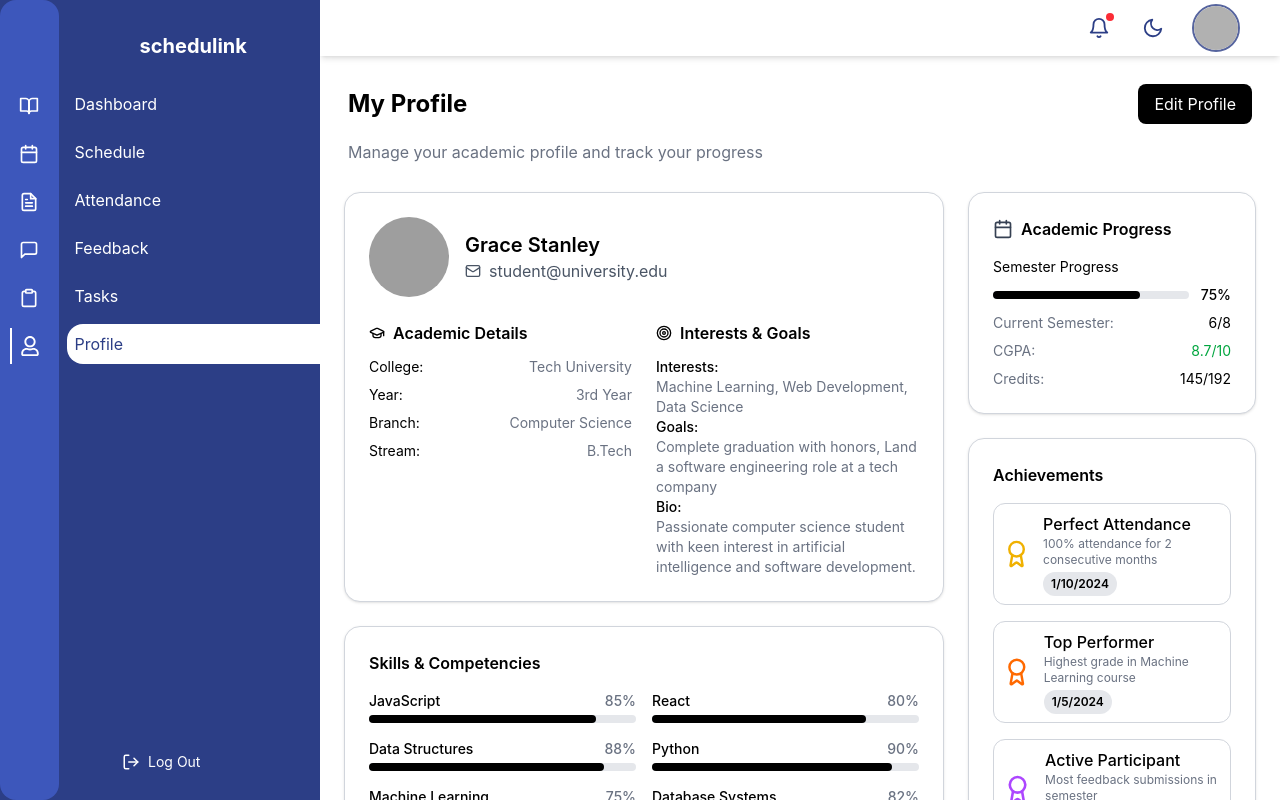
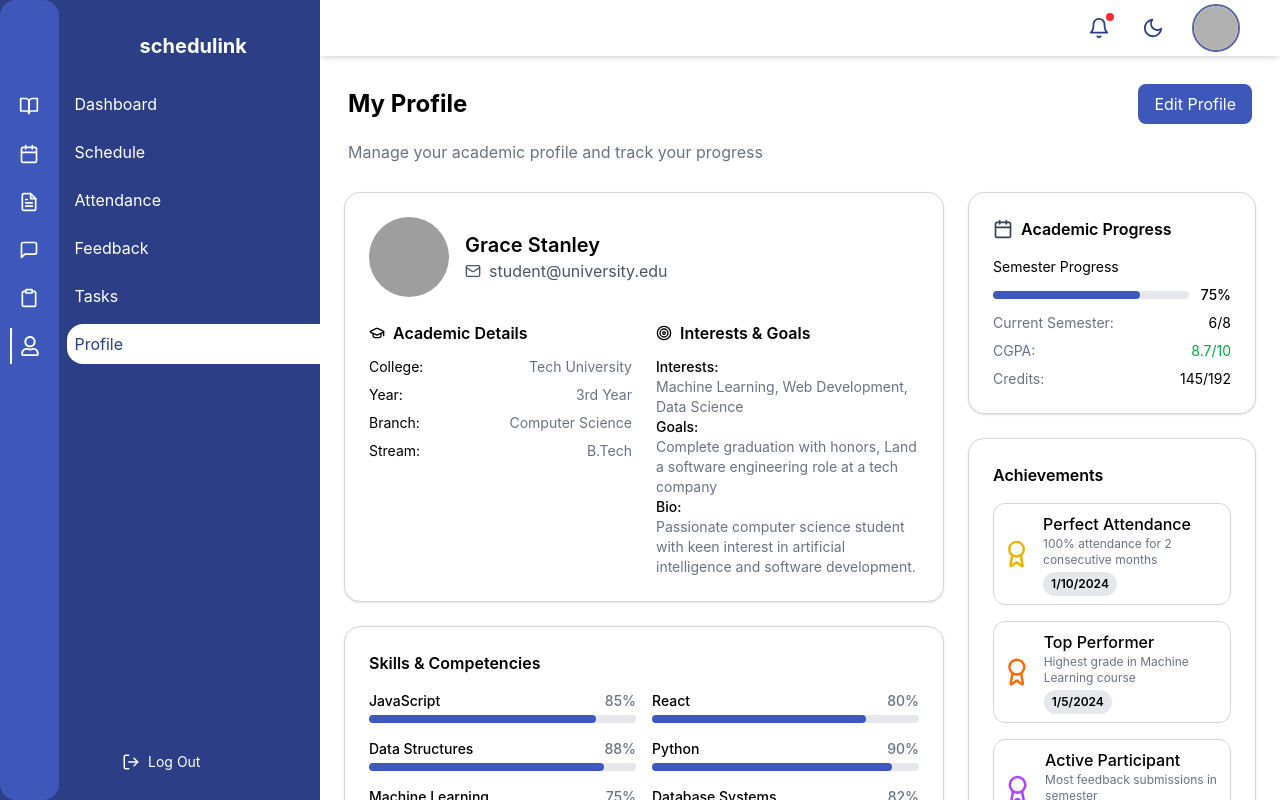
Before and after one commit to GT0SRT/schedulink, a React (Vite) app in the folder frontend/: page /profile in a window 1280 px wide. Built offline with nearby package versions, Linux system fonts and the light colour scheme; grey boxes are pictures that could not be loaded.

Commit message:
color change

```diff
--- a/frontend/src/pages/Profile.jsx
+++ b/frontend/src/pages/Profile.jsx
@@ -71,7 +71,7 @@ const Profile = () => {
       {/* Header */}
       <div className="flex justify-between items-center p-1">
         <h1 className="text-2xl font-bold">My Profile</h1>
-        <button className="bg-black text-white px-4 py-2 rounded-lg">Edit Profile</button>
+        <button className="bg-[#3D57bb] text-white px-4 py-2 rounded-lg">Edit Profile</button>
       </div>
       <p className="text-gray-500 mb-6 mt-2 p-1">Manage your academic profile and track your progress</p>
 
@@ -140,7 +140,7 @@ const Profile = () => {
                   </div>
                   <div className="w-full bg-gray-200 h-2 rounded-lg mt-1">
                     <div
-                      className="bg-black h-2 rounded-lg"
+                      className="bg-[#3D57bb] h-2 rounded-lg"
                       style={{ width: `${skill.value}%` }}
                     ></div>
                   </div>
@@ -164,7 +164,7 @@ const Profile = () => {
               <div className="flex items-center justify-between">
                 <div className="w-full bg-gray-200 h-2 rounded-lg mr-3 relative">
                   <div
-                    className="bg-black h-2 rounded-lg"
+                    className="bg-[#3D57bb] h-2 rounded-lg"
                     style={{ width: `${student.semesterProgress}%` }}
                   ></div>
                 </div>
```
